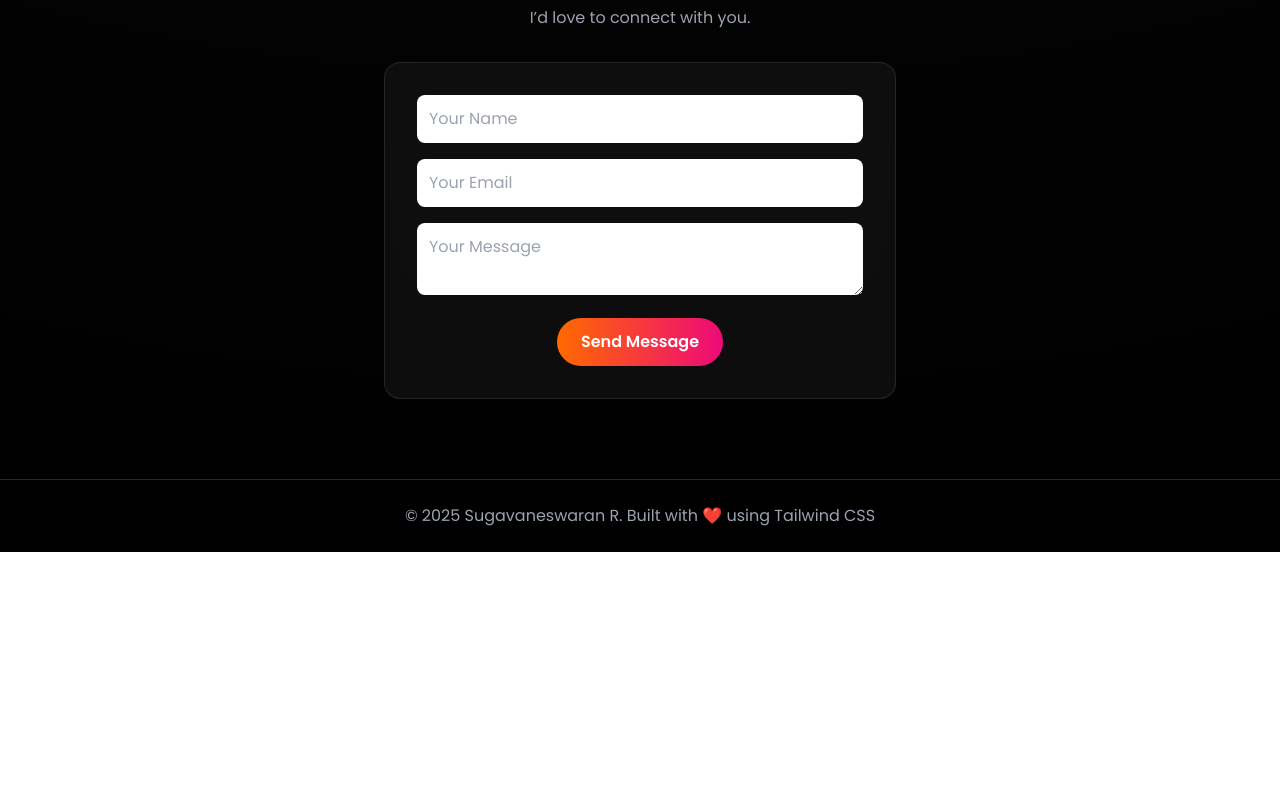
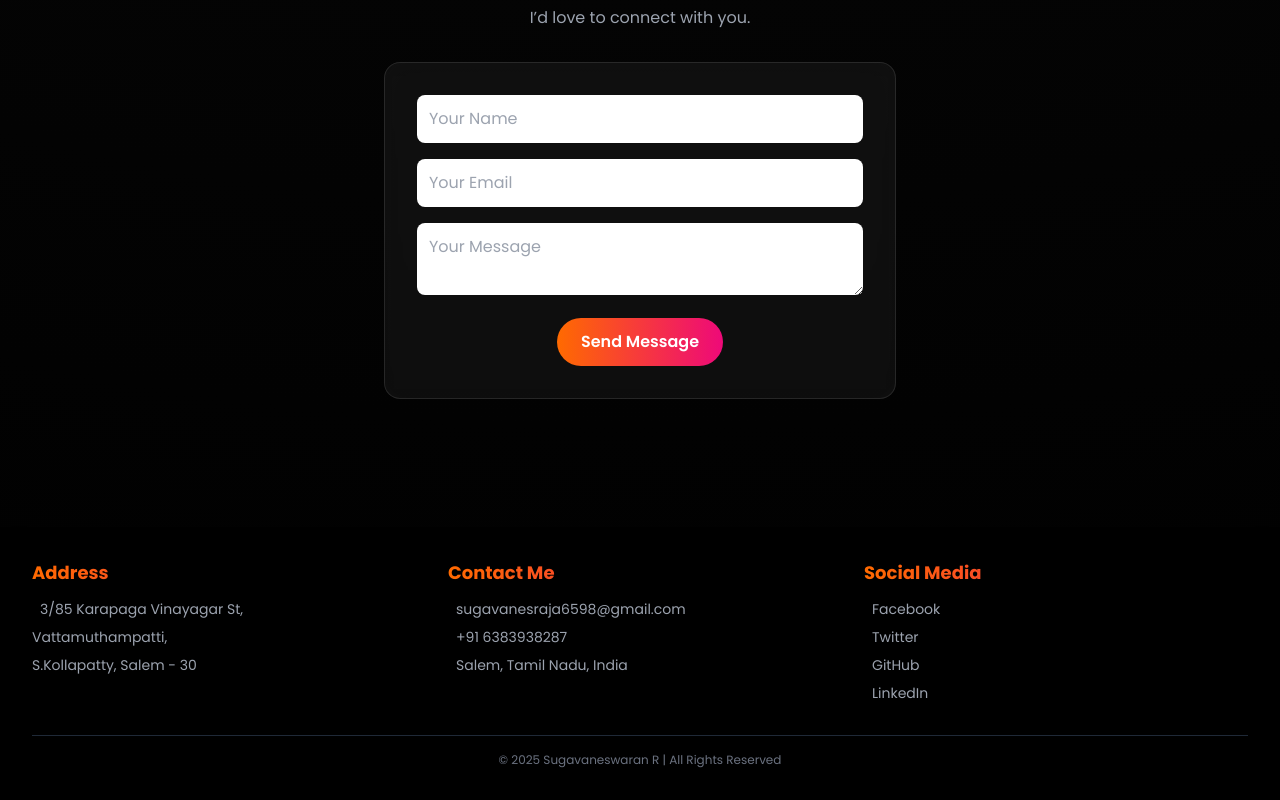
Before and after one commit to Sugavaneswaran17/sugavanes-portfolio, a plain HTML site: page index.html in a window 1280 px wide. Shown: the part 2414-3214 px from the top of the page. Before the commit the page ends 2966 px from the top, so only its background shows below. Drawn offline with nearby package versions, Linux system fonts and the light colour scheme.

Commit message:
Update index.html
Signed-off-by: Sugavaneswaran17 <sugavanesraja6598@gmail.com>

```diff
--- a/index.html
+++ b/index.html
@@ -151,18 +151,95 @@
   </section>
 
   <!-- Footer -->
-  <footer class="text-center py-6 border-t border-gray-800 text-gray-400">
-    <p>&copy; 2025 Sugavaneswaran R. Built with ❤️ using Tailwind CSS</p>
-  </footer>
+<footer class="bg-black shadow-lg mt-12 py-8 w-full">
+  <div class="max-w-7xl mx-auto px-4 sm:px-6 lg:px-8">
+    <div class="grid grid-cols-1 md:grid-cols-3 gap-8 text-center md:text-left">
 
-  <script>
-    ScrollReveal().reveal('section', {
-      duration: 1000,
-      distance: '50px',
-      easing: 'ease-out',
-      origin: 'bottom',
-      reset: true
-    });
-  </script>
-</body>
+      <!-- Address -->
+      <div>
+        <h3 class="text-lg font-bold gradient-text mb-3">Address</h3>
+        <ul class="text-sm text-gray-400 space-y-2">
+          <li>
+            <a href="https://maps.app.goo.gl/waGFnSG9jgb43F3BA" target="_blank" class="flex justify-center md:justify-start items-center hover:text-[#ff7e5f] transition-colors">
+              <ion-icon name="navigate-circle-outline" class="mr-2"></ion-icon>
+              3/85 Karapaga Vinayagar St,
+            </a>
+          </li>
+          <li>
+            <a href="https://maps.app.goo.gl/waGFnSG9jgb43F3BA" target="_blank" class="flex justify-center md:justify-start items-center hover:text-[#ff7e5f] transition-colors">
+              Vattamuthampatti,
+            </a>
+          </li>
+          <li>
+            <a href="https://maps.app.goo.gl/waGFnSG9jgb43F3BA" target="_blank" class="flex justify-center md:justify-start items-center hover:text-[#ff7e5f] transition-colors">
+              S.Kollapatty, Salem - 30
+            </a>
+          </li>
+        </ul>
+      </div>
+
+      <!-- Contact Me -->
+      <div>
+        <h3 class="text-lg font-bold gradient-text mb-3">Contact Me</h3>
+        <ul class="text-sm text-gray-400 space-y-2">
+          <li>
+            <a href="mailto:sugavanesraja6598@gmail.com" class="flex justify-center md:justify-start items-center hover:text-[#ff7e5f] transition-colors">
+              <i class="fas fa-envelope mr-2"></i>
+              sugavanesraja6598@gmail.com
+            </a>
+          </li>
+          <li>
+            <a href="tel:+916383938287" class="flex justify-center md:justify-start items-center hover:text-[#ff7e5f] transition-colors">
+              <i class="fas fa-phone mr-2"></i>
+              +91 6383938287
+            </a>
+          </li>
+          <li>
+            <a href="https://maps.app.goo.gl/waGFnSG9jgb43F3BA" class="flex justify-center md:justify-start items-center hover:text-[#ff7e5f] transition-colors">
+              <i class="fas fa-map-marker-alt mr-2"></i>
+              Salem, Tamil Nadu, India
+            </a>
+          </li>
+        </ul>
+      </div>
+
+      <!-- Social Media -->
+      <div>
+        <h3 class="text-lg font-bold gradient-text mb-3">Social Media</h3>
+        <ul class="text-sm text-gray-400 space-y-2">
+          <li>
+            <a href="https://www.facebook.com" class="flex justify-center md:justify-start items-center hover:text-[#ff7e5f] transition-colors">
+              <i class="fab fa-facebook mr-2"></i>
+              Facebook
+            </a>
+          </li>
+          <li>
+            <a href="https://www.twitter.com" class="flex justify-center md:justify-start items-center hover:text-[#ff7e5f] transition-colors">
+              <i class="fab fa-twitter mr-2"></i>
+              Twitter
+            </a>
+          </li>
+          <li>
+            <a href="https://github.com/Sugavaneswaran17" class="flex justify-center md:justify-start items-center hover:text-[#ff7e5f] transition-colors">
+              <i class="fab fa-github mr-2"></i>
+              GitHub
+            </a>
+          </li>
+          <li>
+            <a href="https://www.linkedin.com/in/sugavaneswaran-sugavanes-896687269/" class="flex justify-center md:justify-start items-center hover:text-[#ff7e5f] transition-colors">
+              <i class="fab fa-linkedin mr-2"></i>
+              LinkedIn
+            </a>
+          </li>
+        </ul>
+      </div>
+
+    </div>
+
+    <!-- Bottom Line -->
+    <div class="border-t border-gray-800 mt-8 pt-4 text-center text-gray-500 text-xs">
+      © 2025 Sugavaneswaran R | All Rights Reserved
+    </div>
+  </div>
+</footer>
                                                                       </html>
```
